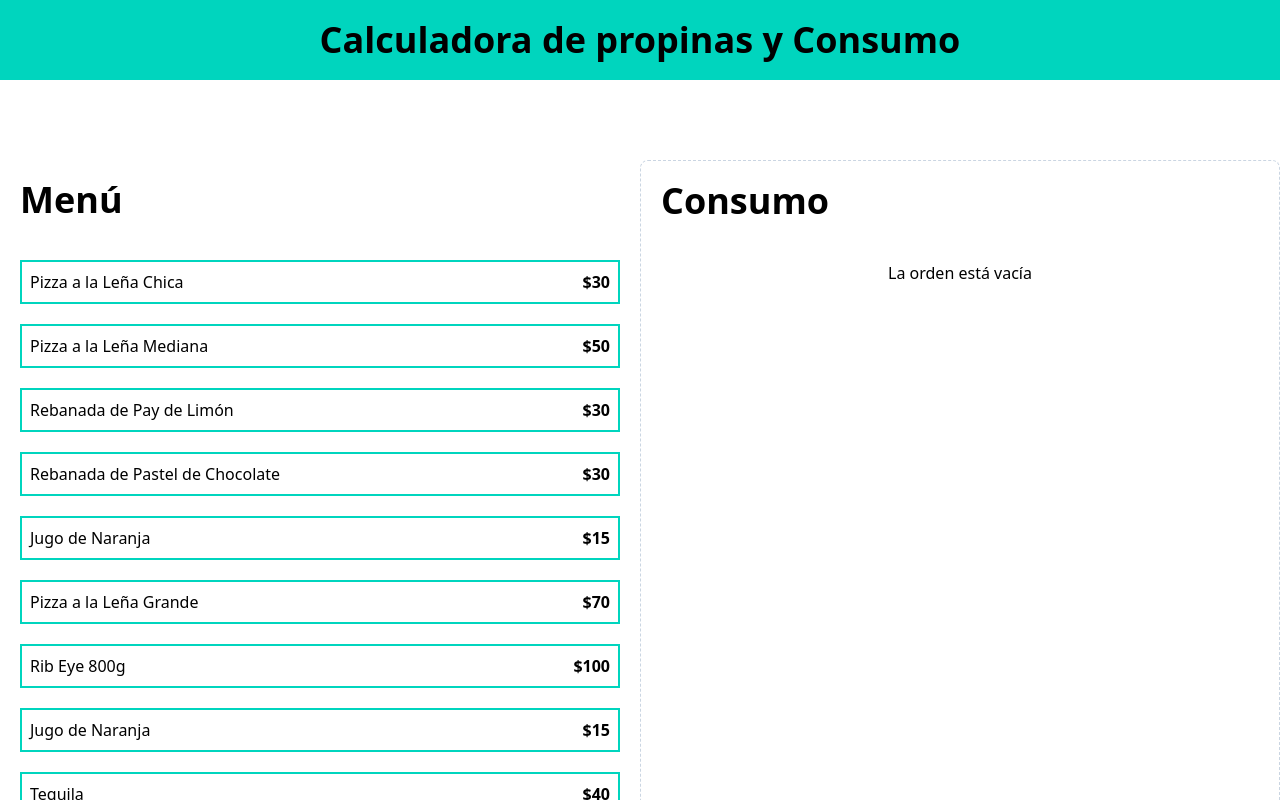
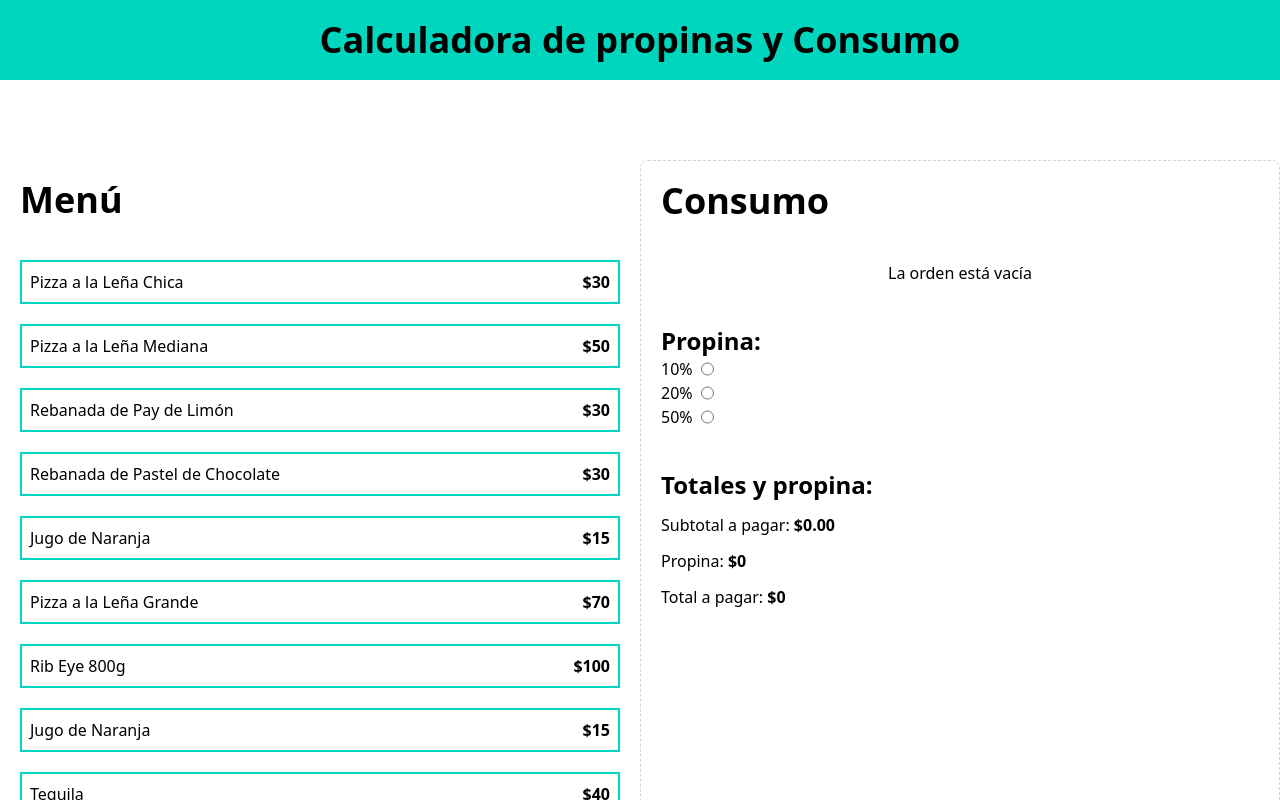
Before and after one commit to lxstik/proyecto-calculadora-de-propinas, a React (Vite) app: page / in a window 1280 px wide. Shown: the top 800 px of the page. Built offline with nearby package versions, Linux system fonts and the light colour scheme.

Commit message:
propinas y total - visual

```diff
--- a/src/App.tsx
+++ b/src/App.tsx
@@ -2,6 +2,8 @@ import MenuItem from "./components/MenuItem"
 import OtherContents from "./components/OrderContents"
 import { menuItems } from "./data/db"
 import useOrder from "./hooks/useOrders"
+import OrderTotals from "./components/OrderTotals"
+import TipPercentageForm from "./components/TipPercentageForm"
 
 function App() {
   const {order, addItem, removeItem} = useOrder()
@@ -33,6 +35,12 @@ function App() {
               order={order}
               removeItem={removeItem}
             />
+
+            <TipPercentageForm />
+
+            <OrderTotals
+              order={order}
+            />
         </div>
       </main>
     </>
--- /dev/null
+++ b/src/components/OrderTotals.tsx
@@ -0,0 +1,36 @@
+import { useMemo } from "react"
+import { formatCurrency } from "../helpers"
+import type { OrderItem } from "../types"
+
+type OrderTotalsProps = {
+    order: OrderItem[]
+}
+
+export default function OrderTotals({order} : OrderTotalsProps) {
+
+    const subtotalAmount = useMemo(() => order.reduce((total, item) => total + (item.quantity * item.price), 0), [order] )
+
+    return (
+        <>
+            <div className="space-y-3">
+                <h2 className="font-black text-2xl">Totales y propina:</h2>
+                <p>Subtotal a pagar: {''}
+                    <span className="font-bold">{formatCurrency(subtotalAmount)}</span>
+                </p>
+
+                <p>Propina: {''}
+                    <span className="font-bold">$0</span>
+                </p>
+
+                <p>Total a pagar: {''}
+                    <span className="font-bold">$0</span>
+                </p>
+
+            </div>
+
+            <button>
+
+            </button>
+        </>
+    )
+}
--- /dev/null
+++ b/src/components/TipPercentageForm.tsx
@@ -0,0 +1,46 @@
+type TipOptionsProps = {
+    id: string
+    value: number
+    label: string
+}
+
+const tipOptions = [
+    {
+        id: 'tip-10',
+        value: .10,
+        label: '10%'
+    },
+    {
+        id: 'tip-20',
+        value: .20,
+        label: '20%'
+    },
+    {
+        id: 'tip-50',
+        value: .50,
+        label: '50%'
+    },
+]
+
+export default function TipPercentageForm() {
+    return (
+        <div>
+            <h3 className="font-black text-2xl">Propina:</h3>
+            <form>
+
+                {tipOptions.map(tip => (
+                    <div key={tip.id} className="flex gap-2">
+                        <label htmlFor={tip.id}>{tip.label}</label>
+                        <input
+                            id={tip.id}
+                            type="radio"
+                            name="tip"
+                            value={tip.value}
+                        />
+                    </div>
+                ))}
+
+            </form>
+        </div>
+    )
+}
```
